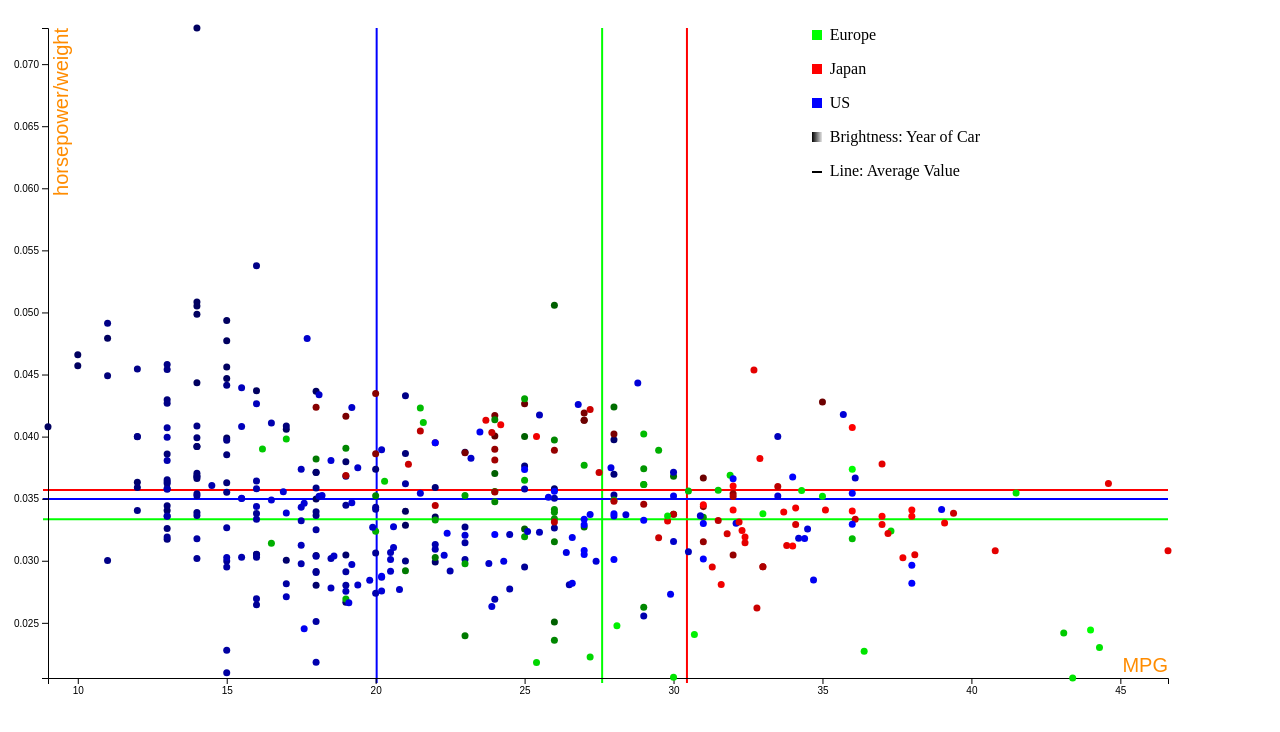
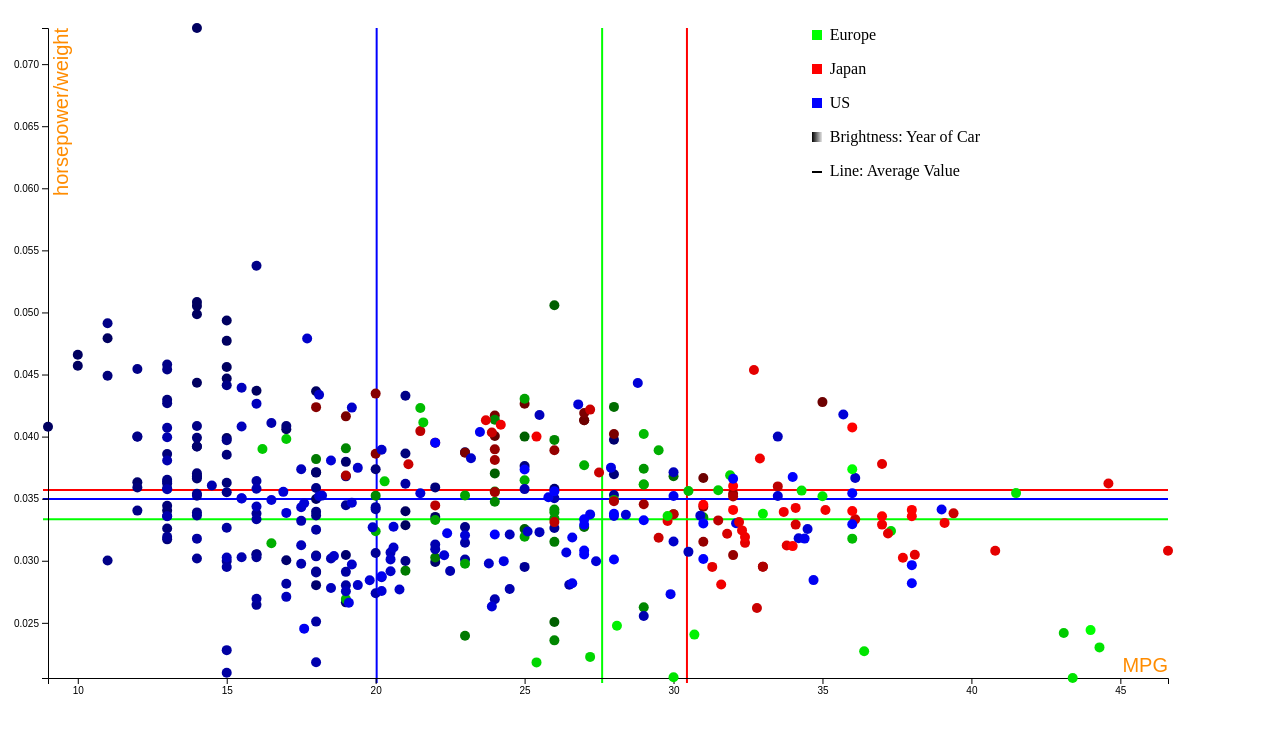
Before and after one commit to chenjiunhan/svv, a plain HTML site: page index.html in a window 1280 px wide. Drawn offline with nearby package versions, Linux system fonts and the light colour scheme.

Commit message:
enlarge dots

```diff
--- a/index.html
+++ b/index.html
@@ -168,7 +168,7 @@ d3.csv("cars.csv").then(function(data) {
       .data(data)
     .enter().append("circle")
       .attr("class", "dot")
-      .attr("r", 3.5)
+      .attr("r", 5)
       .attr("cx", xMap)
       .attr("cy", yMap)
       //.style("fill", function(d) { return color(cValue(d));})
```
Also changed, not shown: 1 other file.
